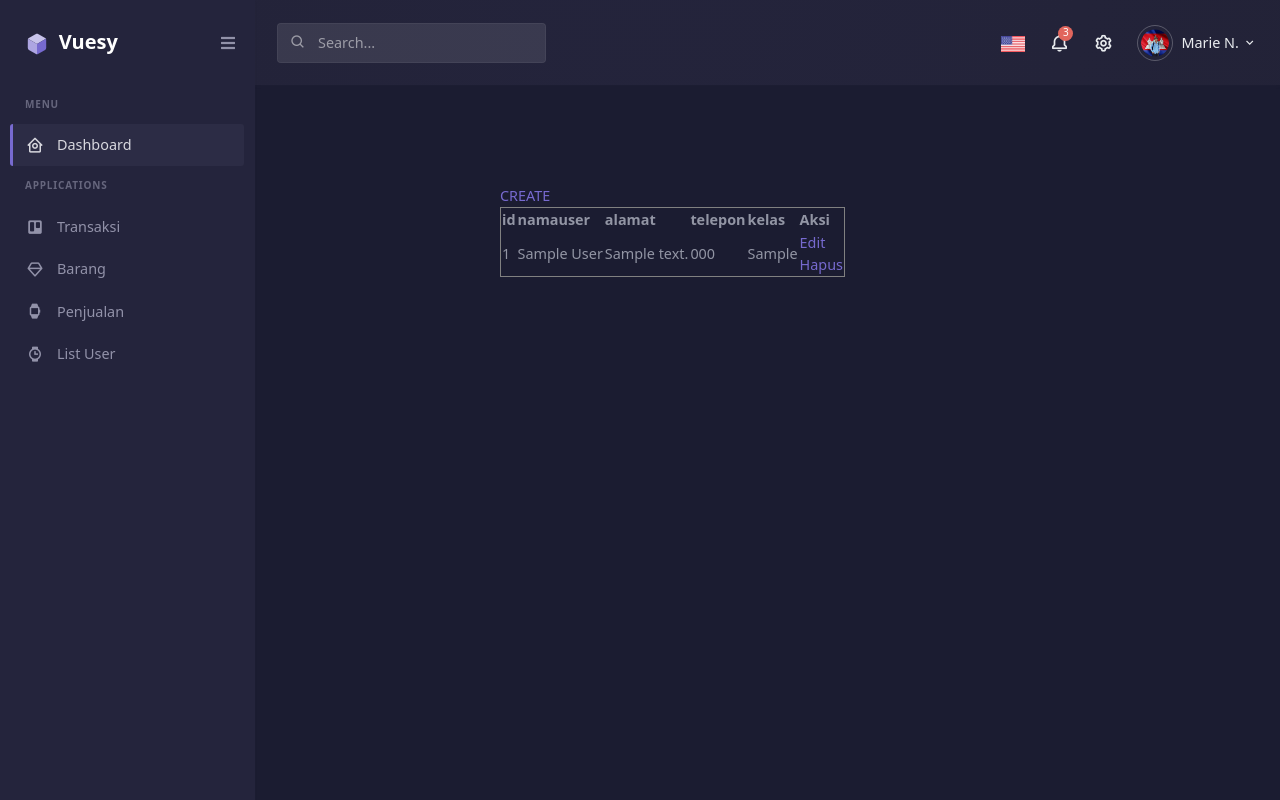
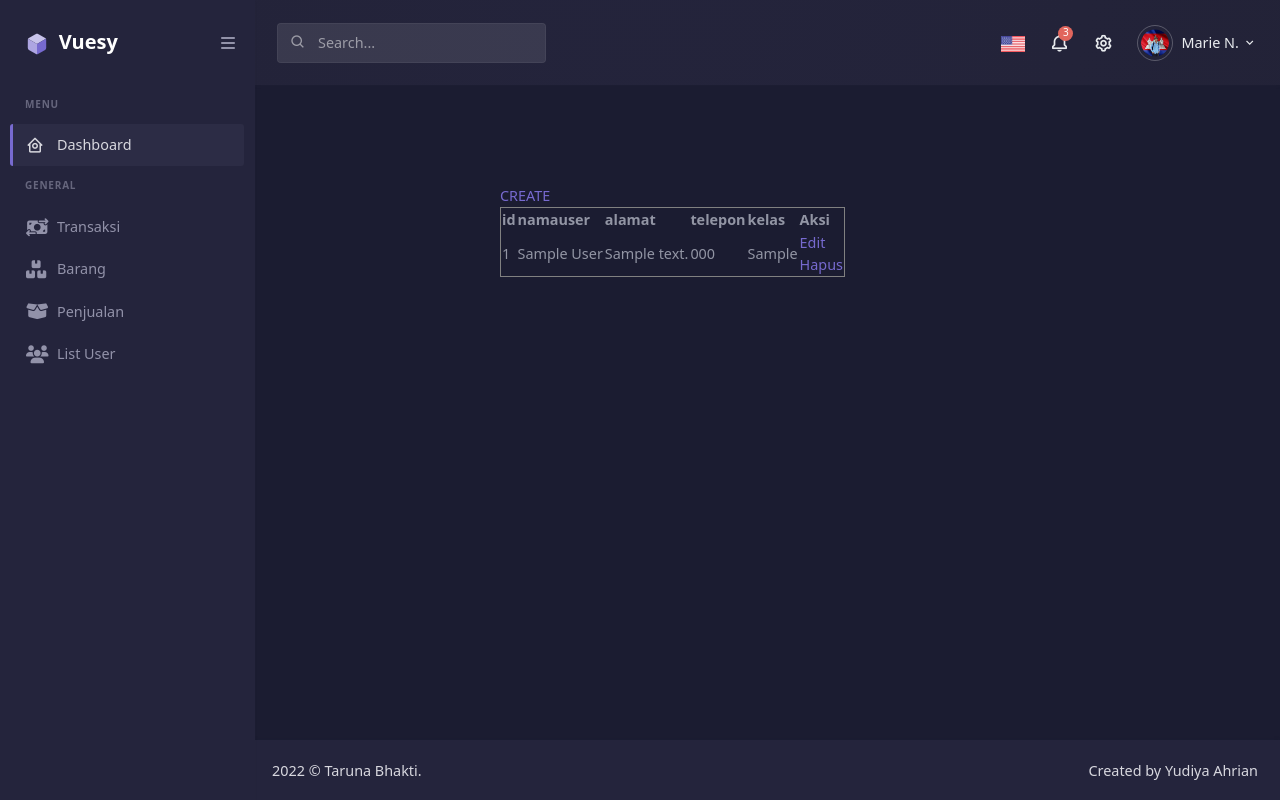
Before and after one commit to RadityaFaturrohman/kasir-koperasi, a PHP site: page /datauser.php in a window 1280 px wide. Run offline with PHP 8.4, Linux system fonts and the light colour scheme; tables that the repository leaves empty or names only in its code hold one stand-in row (values such as "Sample post").

Commit message:
datauser hapus

```diff
--- a/datauser.php
+++ b/datauser.php
@@ -8,7 +8,7 @@
     <head>
 
         <meta charset="utf-8" />
-        <title>Vertical | Vuesy - Admin & Dashboard Template</title>
+        <title>Kasir Koperasi</title>
         <meta name="viewport" content="width=device-width, initial-scale=1.0">
         <meta content="Premium Multipurpose Admin & Dashboard Template" name="description" />
         <meta content="Themesdesign" name="author" />
@@ -27,6 +27,9 @@
         <link href="assets/css/icons.min.css" rel="stylesheet" type="text/css" />
         <!-- App Css-->
         <link href="assets/css/app.min.css" id="app-style" rel="stylesheet" type="text/css" />
+
+        <!-- Font Awesome-->
+        <link rel="stylesheet" href="https://cdnjs.cloudflare.com/ajax/libs/font-awesome/6.2.0/css/all.min.css">
 
         <link rel="stylesheet" href="datauser.css">
 
@@ -257,7 +260,6 @@
 
         </header>
 
-        <!-- ========== Left Sidebar Start ========== -->
     <div class="vertical-menu">
 
 
@@ -301,32 +303,32 @@
                        </a>
                    </li>
 
-                        <li class="menu-title" data-key="t-applications">Applications</li>
+                   <li class="menu-title" data-key="t-applications">General</li>
 
                    <li>
                        <a href="landingpage.php">
-                                <i class="bx bxl-trello nav-icon"></i>
+                           <i class="fa-solid fa-money-bill-transfer nav-icon"></i>
                            <span class="menu-item" data-key="t-calendar">Transaksi</span>
                        </a>
                    </li>
 
                    <li>
                        <a href="apps-chat.html">
-                                <i class="bx bx-diamond nav-icon"></i>
+                           <i class="fa-solid fa-boxes-stacked nav-icon"></i>
                            <span class="menu-item" data-key="t-chat">Barang</span>
                        </a>
                    </li>
 
                    <li>
                        <a href="womenwatch.php">
-                                <i class="bx bxs-watch-alt nav-icon"></i>
+                           <i class="fa-solid fa-box-open nav-icon"></i>
                            <span class="menu-item" data-key="t-kanban">Penjualan</span>
                        </a>
                    </li>
 
                    <li>
-                            <a href="datauser.php">
-                                <i class="bx bxs-watch nav-icon"></i>
+                       <a href="apps-file-manager.html">
+                           <i class="fa-solid fa-users nav-icon"></i>
                            <span class="menu-item" data-key="t-filemanager">List User</span>
                        </a>
                    </li>
@@ -334,7 +336,23 @@
            <!-- Sidebar -->
        </div>
    </div>
+   <!-- Left Sidebar End -->
 
+   <footer class="footer">
+    <div class="container-fluid">
+        <div class="row">
+            <div class="col-sm-6">
+                <script>document.write(new Date().getFullYear())</script> &copy; Taruna Bhakti.
+            </div>
+            <div class="col-sm-6">
+                <div class="text-sm-end d-none d-sm-block">
+                    Created by <a href= "https://www.facebook.com/yudiya.ahrian.7" target="_blank" class="text-reset">Yudiya Ahrian</a>
+                </div>
+            </div>
+        </div>
+    </div>
+    </footer>
+</div>
 
 <div id="table">
 
@@ -364,11 +382,12 @@
              <td>$data[alamat]</td>
              <td>$data[telepon]</td>
              <td>$data[kelas]</td>
+
              <td>
 
-                    <div class='kotakaja'><a href='formubah.php?ID=".$data['id']."' class='button'>Edit</a></div>
+             <div class='kotakaja'><a href='formubah.php?id=".$data['id']."' class='button'>Edit</a></div>
 
-                    <div class='kotakajaa'><a href='hapus.php?ID=".$data['id']."' class='button'>Hapus</a></div>
+             <div class='kotakajaa'><a href='hapus.php?id=".$data['id']."' class='button'>Hapus</a></div>
 
 
 
@@ -383,9 +402,5 @@
 
 </div>
 
-
-       </div>
-
 </body>
-
 </html>
```
Also changed, not shown: hapus.php (added, +18 -0 lines), index.html (+1 -6 lines). Lines whose indentation alone changed are shown as unchanged.
